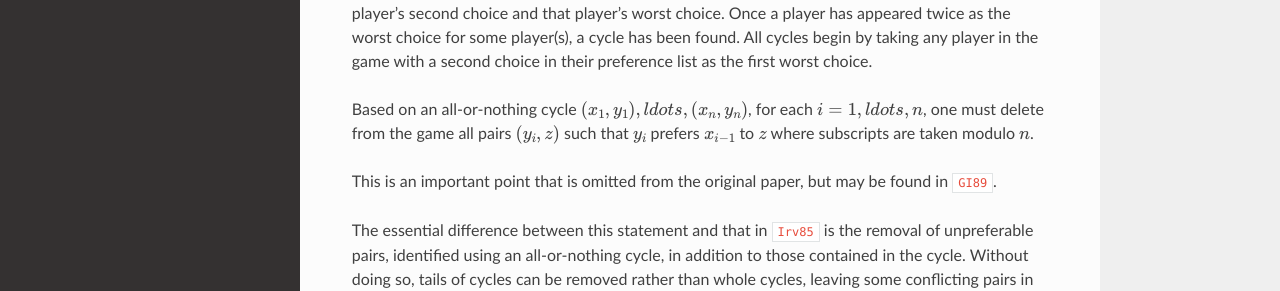
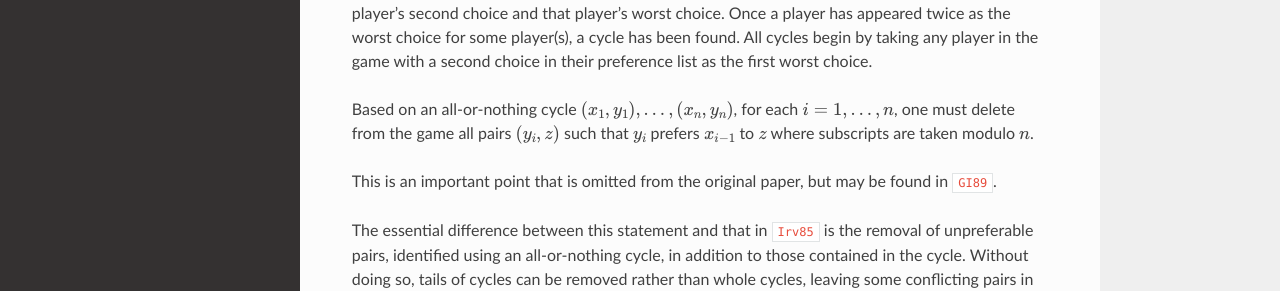
Before and after one commit to daffidwilde/matching, a Sphinx documentation site: the page built from docs/discussion/stable_roommates/algorithm.rst, in a window 1280 px wide and 900 px high, scrolled down 513 px. Shown: the part 358-649 px from the top of the window. Built offline with Sphinx 7.4.7 and the Read the Docs theme 2.0.0, drawn with Linux system fonts in a browser that asks for light colours; cross-references to code outside the pages are shown as plain code.

```diff
--- a/docs/discussion/stable_roommates/algorithm.rst
+++ b/docs/discussion/stable_roommates/algorithm.rst
@@ -44,8 +44,8 @@ a player has appeared twice as the worst choice for some player(s), a cycle has
 been found. All cycles begin by taking any player in the game with a second
 choice in their preference list as the first worst choice.
 
-Based on an all-or-nothing cycle :math:`(x_1, y_1), \\ldots, (x_n, y_n)`, for
-each :math:`i = 1, \\ldots, n`, one must delete from the game all pairs
+Based on an all-or-nothing cycle :math:`(x_1, y_1), \ldots, (x_n, y_n)`, for
+each :math:`i = 1, \ldots, n`, one must delete from the game all pairs
 :math:`(y_i, z)` such that :math:`y_i` prefers :math:`x_{i-1}` to :math:`z`
 where subscripts are taken modulo :math:`n`.
 
```
